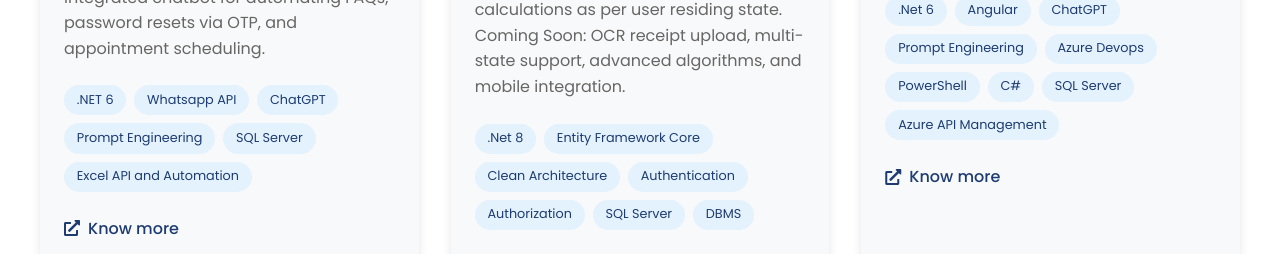
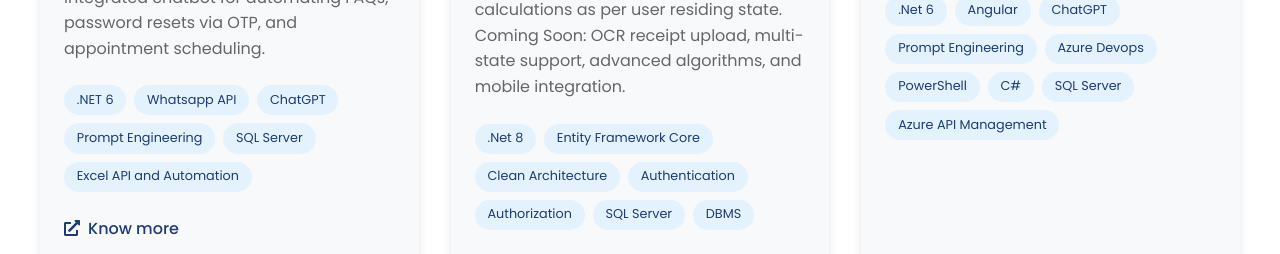
Before and after one commit to charantejkilari/portfolio, an Angular app: page / in a window 1280 px wide. Shown: the part 3464-3718 px from the top of the page. Built offline with nearby package versions, Linux system fonts and the light colour scheme.

Commit message:
Update project.component.ts

```diff
--- a/src/app/project/project.component.ts
+++ b/src/app/project/project.component.ts
@@ -29,7 +29,7 @@ export class ProjectsComponent {
       description: 'A fully serverless e-commerce backend using Azure Functions and Durable Entities for order processing and inventory management.',
       technologies: ['.Net 6', 'Angular', 'ChatGPT' , 'Prompt Engineering', 'Azure Devops', 'PowerShell', 'C#', 'SQL Server', 'Azure API Management'],
       // image: 'assets/project2.jpg',
-      demoLink: 'https://www.linkedin.com/posts/charantejakilari_pwcindia-onecloud-ai-activity-7072465365384978433-fWt3?utm_source=share&utm_medium=member_desktop&rcm=ACoAADJx-3UBIh7bF4ODsb2yGLnvKnEIWrDKgfc',
+      demoLink: '',
       codeLink: ''
     },
     {
```
